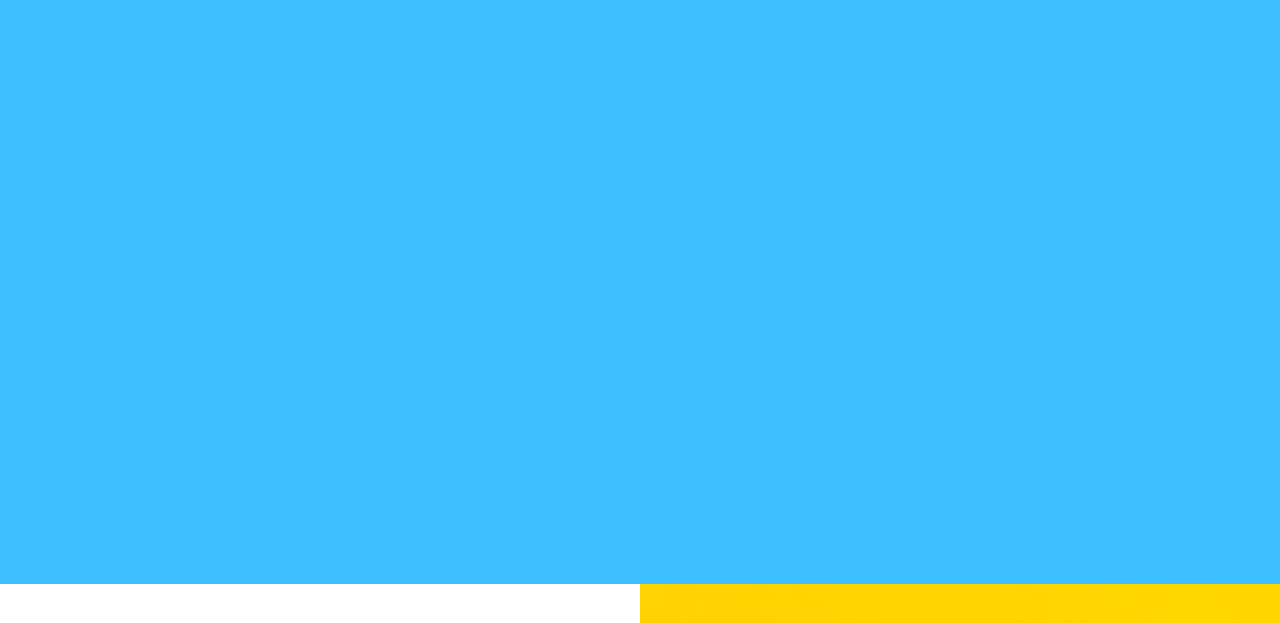
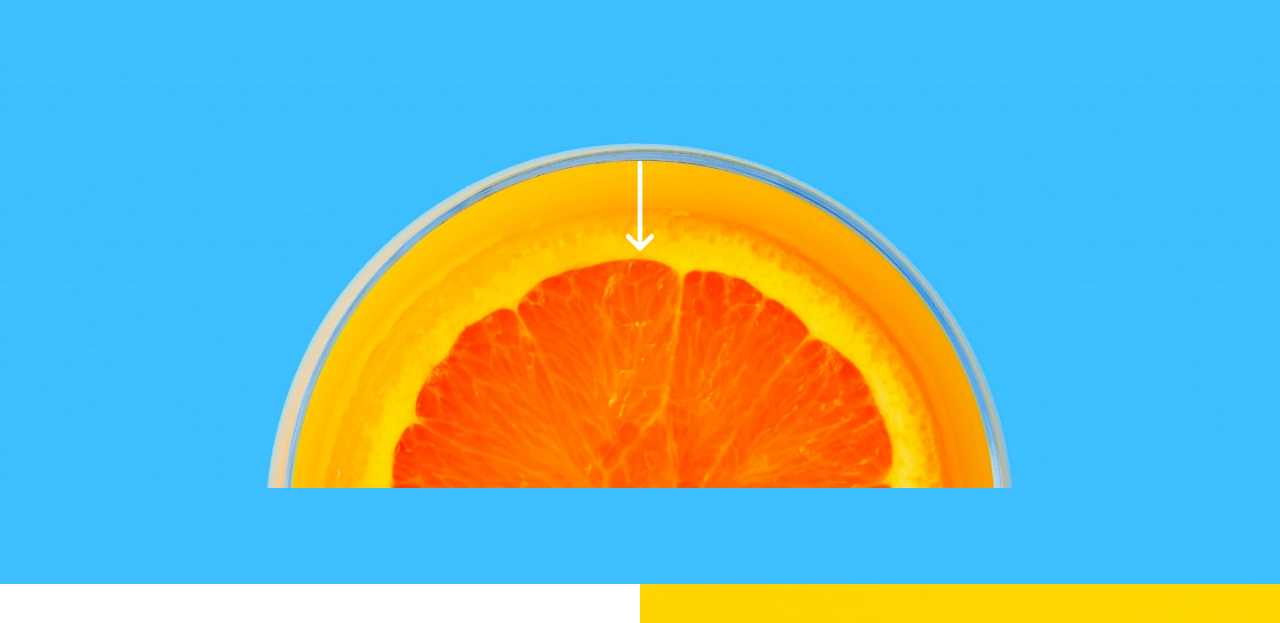
Before and after one commit to GV-9/Sunnyside-agency-landing-page-challenge-hub, a plain HTML site: page index.html in a window 1280 px wide. Shown: the part 177-800 px from the top of the page. Drawn offline with nearby package versions, Linux system fonts and the light colour scheme; files that its build step writes are made by us from their sources; files whose address does not match are found by name.

Commit message:
Update _hero.scss
changed files path to correctly view images

```diff
--- a/_hero.scss
+++ b/_hero.scss
@@ -19,7 +19,8 @@
     &__image {
         position: relative;
         height: 60vh;
-        background-image: url(../../images/mobile/image-header.jpg);
+        //background-image: url(../../images/mobile/image-header.jpg);
+        background-image: url(image-header.jpg);
         background-position: bottom center;
         background-size: cover;
         background-repeat: no-repeat;
@@ -28,7 +29,8 @@
             flex: 1;
             // bottom: 0.75rem;
             // height: 50vh;
-            background-image: url(../../images/desktop/image-header.jpg);
+            //background-image: url(../../images/desktop/image-header.jpg);
+            background-image: url(image-header.jpg);
 
         }
 
@@ -43,7 +45,8 @@
         &::before {
             content: "";
             position: absolute;
-            background-image: url(../../images/icon-arrow-down.svg);
+            //background-image: url(../../images/icon-arrow-down.svg);
+            background-image: url(icon-arrow-down.svg);
             background-position: center;
             background-size: cover;
             background-repeat: no-repeat;
```
